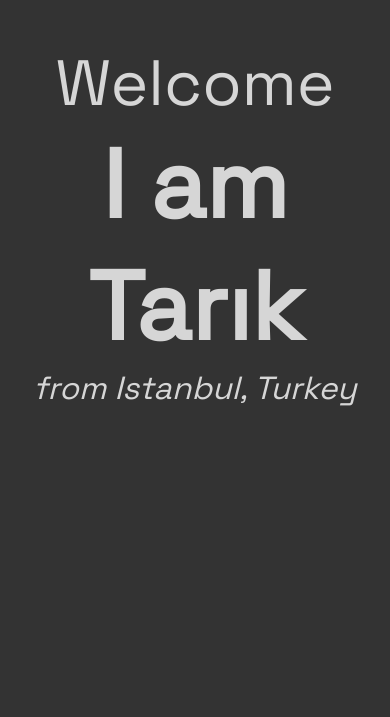
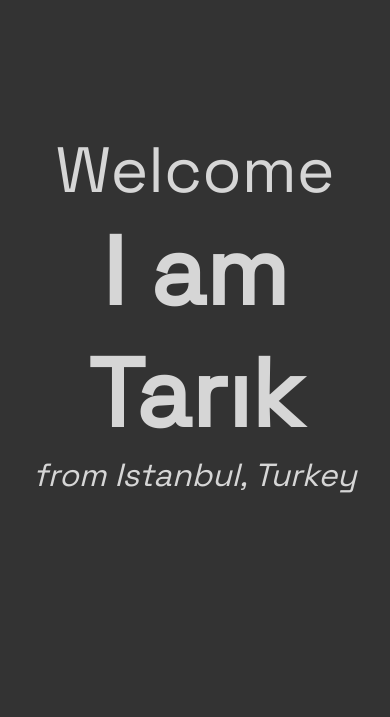
Before and after one commit to Metudu/Metudu.github.io, a React (Vite) app: page / in a window 390 px wide. Shown: the part 127-844 px from the top of the page. Built offline with nearby package versions, Linux system fonts and the light colour scheme.

Commit message:
header responsive design fix

```diff
--- a/src/components/header/Header.jsx
+++ b/src/components/header/Header.jsx
@@ -1,10 +1,22 @@
+import { useState } from 'react';
 import styles from './Header.module.css'
+import { useRef } from 'react';
+import { useEffect } from 'react';
 
 export default function Header() {
+  const [height, setHeight] = useState(0);
+  const ref = useRef(null);
+
+  useEffect(() => {
+    setHeight(ref.current.clientHeight)
+  });
+
+
   return(
     <>
       <div className={styles.container}>
-        <div className={styles.header}>
+        <div className={styles.header} ref={ref} style={{top: `calc(50% - ${height / 2}px)`}}>
+          {height ? null : null}
           <p id={styles.welcome}>Welcome</p>
           <p id={styles.name}>I am Tarık</p>
           <p id={styles.location}>from Istanbul, Turkey</p>
--- a/src/components/header/Header.module.css
+++ b/src/components/header/Header.module.css
@@ -5,7 +5,6 @@
 
 .container .header {
   position: sticky;
-  top: calc(50% - 7.625rem);
 }
 
 .container .header p {
@@ -26,15 +25,3 @@
   font-style: italic;
   font-size: 2rem;
 }
-
-@media (max-width: 480px) {
-  .container .header {
-    top: calc(20%);
-  }
-}
-
-@media (max-width: 1023px) and (min-width: 481px) {
-  .container .header {
-    top: calc(30%);
-  }
-}
```
